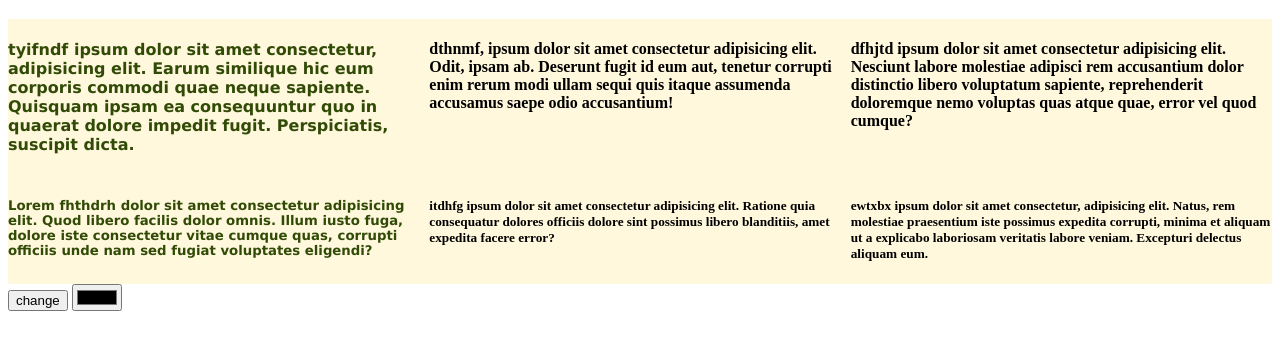
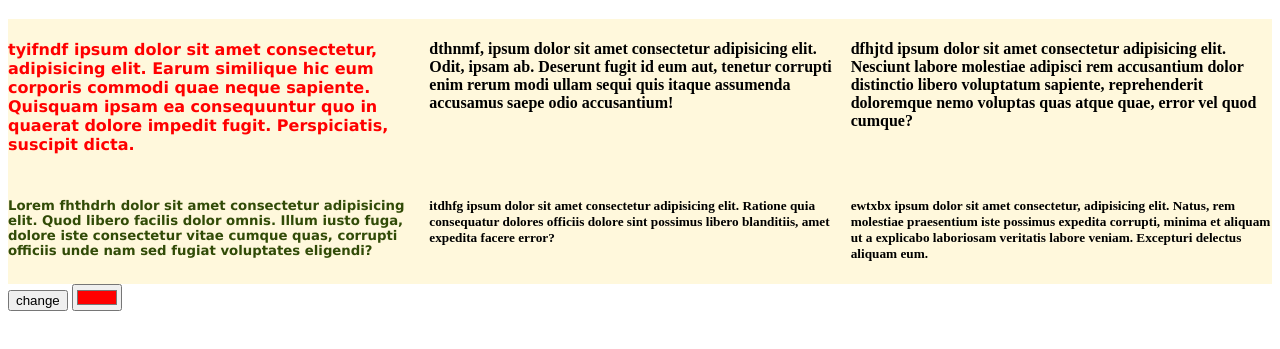
Before and after one commit to Kaczycki/grid, a plain HTML site: page index.html in a window 1280 px wide. Both pictures are taken after a click on the button "change". Shown: the part 61-410 px from the top of the page. Drawn offline with Linux system fonts and the light colour scheme.

Commit message:
button onClick i getElementById().value / zmiana koloru tekstu diva

```diff
--- a/index.html
+++ b/index.html
@@ -8,7 +8,7 @@
     <link rel='stylesheet' type='text/css' media='screen' href='style.css'>
 
 </head>
-<body >
+<body>
     <header><h1>Strona tytułowa</h1></header>
     <div class="container" id=container1>
         <div class="item item1" >
@@ -32,8 +32,8 @@
             <h5>ewtxbx ipsum dolor sit amet consectetur, adipisicing elit. Natus, rem molestiae praesentium iste possimus expedita corrupti, minima et aliquam ut a explicabo laboriosam veritatis labore veniam. Excepturi delectus aliquam eum.</h5>
         </div>
     </div>
-    <button onclick="zmienKolor" id='guzik1'>change</button>
+    <button onclick="zmienKolor()" id='guzik1'>change</button>
+    <input id='wybor' type='color' value="#ff0000"></input>
     <script src='script.js'></script>
-    <input id='wybor' type='color'></input>
 </body>
 </html>
--- a/script.js
+++ b/script.js
@@ -1,10 +1,14 @@
 let myDiv = document.getElementById('pierwszyDiv');
 let guz = document.getElementById('guzik1');
-let kolor = document.getElementById('wybor')
+let kolor;
 
 function zmienKolor(){
-    myDiv.style.color=kolor;
+  kolor = document.getElementById('wybor').value;
+  myDiv.style.color=kolor;
+  console.log('pierwszyDiv = ', myDiv , ' guzik1 = ', guz, ' wybor = ', kolor );
 }
+
+
 
 console.log('pierwszyDiv = ', myDiv , ' guzik1 = ', guz, ' wybor = ',kolor );
 
```
